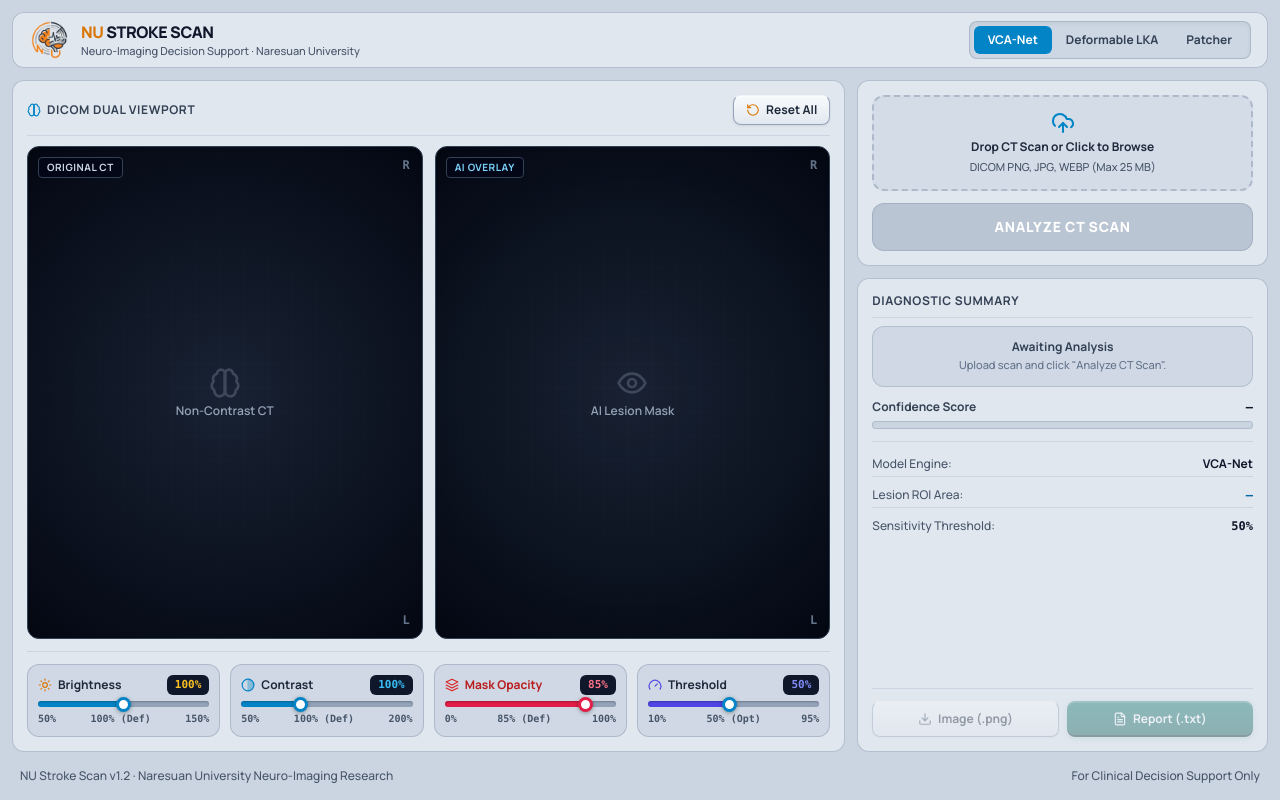
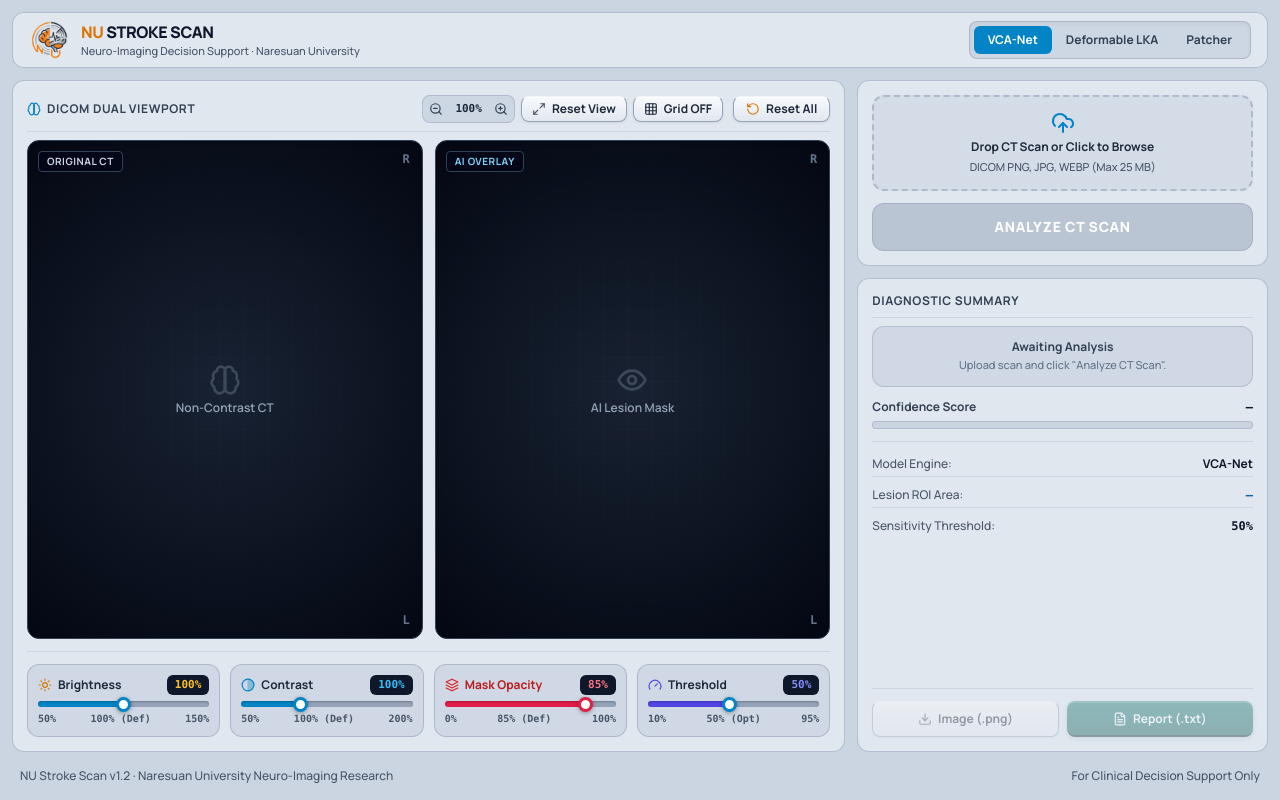
Before and after one commit to Cell1991/nu-stroke-scan, a Next.js app in the folder frontend/: page / in a window 1280 px wide. Built offline with nearby package versions, Linux system fonts and the light colour scheme.

Commit message:
feat: add synchronous zoom in/out, pan, reset view, and fine PACS grid overlay

```diff
--- a/frontend/src/app/page.tsx
+++ b/frontend/src/app/page.tsx
@@ -137,6 +137,50 @@ function Gauge({ className = "h-4 w-4" }: { className?: string }) {
   );
 }
 
+function ZoomIn({ className = "h-4 w-4" }: { className?: string }) {
+  return (
+    <svg className={className} fill="none" stroke="currentColor" strokeWidth="2" strokeLinecap="round" strokeLinejoin="round" viewBox="0 0 24 24">
+      <circle cx="11" cy="11" r="8" />
+      <line x1="21" x2="16.65" y1="21" y2="16.65" />
+      <line x1="11" x2="11" y1="8" y2="14" />
+      <line x1="8" x2="14" y1="11" y2="11" />
+    </svg>
+  );
+}
+
+function ZoomOut({ className = "h-4 w-4" }: { className?: string }) {
+  return (
+    <svg className={className} fill="none" stroke="currentColor" strokeWidth="2" strokeLinecap="round" strokeLinejoin="round" viewBox="0 0 24 24">
+      <circle cx="11" cy="11" r="8" />
+      <line x1="21" x2="16.65" y1="21" y2="16.65" />
+      <line x1="8" x2="14" y1="11" y2="11" />
+    </svg>
+  );
+}
+
+function Maximize2({ className = "h-4 w-4" }: { className?: string }) {
+  return (
+    <svg className={className} fill="none" stroke="currentColor" strokeWidth="2" strokeLinecap="round" strokeLinejoin="round" viewBox="0 0 24 24">
+      <polyline points="15 3 21 3 21 9" />
+      <polyline points="9 21 3 21 3 15" />
+      <line x1="21" x2="14" y1="3" y2="10" />
+      <line x1="3" x2="10" y1="21" y2="14" />
+    </svg>
+  );
+}
+
+function Grid({ className = "h-4 w-4" }: { className?: string }) {
+  return (
+    <svg className={className} fill="none" stroke="currentColor" strokeWidth="2" strokeLinecap="round" strokeLinejoin="round" viewBox="0 0 24 24">
+      <rect width="18" height="18" x="3" y="3" rx="2" />
+      <path d="M3 9h18" />
+      <path d="M3 15h18" />
+      <path d="M9 3v18" />
+      <path d="M15 3v18" />
+    </svg>
+  );
+}
+
 type ScanResult = {
   label: string;
   confidence: number;
@@ -158,12 +202,15 @@ const MODELS = [
 export default function HomePage() {
   const inputRef = useRef<HTMLInputElement>(null);
   const probDataRef = useRef<{ width: number; height: number; data: Uint8ClampedArray } | null>(null);
+  const dragStartRef = useRef<{ x: number; y: number; panX: number; panY: number } | null>(null);
+
   const [file, setFile] = useState<File | null>(null);
   const [imageUrl, setImageUrl] = useState<string | null>(null);
   const [result, setResult] = useState<ScanResult | null>(null);
   const [error, setError] = useState<string | null>(null);
   const [isScanning, setIsScanning] = useState(false);
   const [isDragging, setIsDragging] = useState(false);
+  const [isDraggingViewport, setIsDraggingViewport] = useState(false);
 
   // Model & Display Controls
   const [modelId, setModelId] = useState("vcanet");
@@ -171,6 +218,54 @@ export default function HomePage() {
   const [contrast, setContrast] = useState(100);
   const [maskOpacity, setMaskOpacity] = useState(85);
   const [threshold, setThreshold] = useState(50);
+
+  // Advanced Viewport Zoom, Pan & Fine Grid Controls
+  const [zoom, setZoom] = useState(1);
+  const [pan, setPan] = useState({ x: 0, y: 0 });
+  const [showGrid, setShowGrid] = useState(false);
+
+  function handleZoomIn() {
+    setZoom((prev) => Math.min(4, Number((prev + 0.25).toFixed(2))));
+  }
+
+  function handleZoomOut() {
+    setZoom((prev) => Math.max(0.5, Number((prev - 0.25).toFixed(2))));
+  }
+
+  function handleResetZoom() {
+    setZoom(1);
+    setPan({ x: 0, y: 0 });
+  }
+
+  function toggleGrid() {
+    setShowGrid((prev) => !prev);
+  }
+
+  function handleViewportMouseDown(e: React.MouseEvent) {
+    if (e.button !== 0) return;
+    setIsDraggingViewport(true);
+    dragStartRef.current = { x: e.clientX, y: e.clientY, panX: pan.x, panY: pan.y };
+  }
+
+  function handleViewportMouseMove(e: React.MouseEvent) {
+    if (!isDraggingViewport || !dragStartRef.current) return;
+    const dx = e.clientX - dragStartRef.current.x;
+    const dy = e.clientY - dragStartRef.current.y;
+    setPan({ x: dragStartRef.current.panX + dx, y: dragStartRef.current.panY + dy });
+  }
+
+  function handleViewportMouseUp() {
+    setIsDraggingViewport(false);
+    dragStartRef.current = null;
+  }
+
+  function handleViewportWheel(e: React.WheelEvent) {
+    if (e.deltaY < 0) {
+      setZoom((prev) => Math.min(4, Number((prev + 0.15).toFixed(2))));
+    } else {
+      setZoom((prev) => Math.max(0.5, Number((prev - 0.15).toFixed(2))));
+    }
+  }
 
   useEffect(() => {
     return () => {
@@ -337,11 +432,15 @@ export default function HomePage() {
     setError(null);
     setIsScanning(false);
     setIsDragging(false);
+    setIsDraggingViewport(false);
     setModelId("vcanet");
     setBrightness(100);
     setContrast(100);
     setMaskOpacity(85);
     setThreshold(50);
+    setZoom(1);
+    setPan({ x: 0, y: 0 });
+    setShowGrid(false);
     if (inputRef.current) {
       inputRef.current.value = "";
     }
@@ -480,41 +579,117 @@ be verified by a certified healthcare professional.
         <section className="col-span-8 flex flex-col gap-2 min-h-0">
           <div className="flex-1 min-h-0 bg-slate-200/95 border border-slate-400/60 rounded-xl p-3.5 flex flex-col shadow-xs">
 
-            {/* Viewport Top Bar */}
-            <div className="flex items-center justify-between pb-2.5 mb-2.5 border-b border-slate-300 shrink-0">
+            {/* Viewport Top Bar with Zoom, Reset Scale, Grid Toggle & Reset All */}
+            <div className="flex items-center justify-between pb-2 mb-2 border-b border-slate-300 shrink-0">
               <span className="text-xs font-bold uppercase tracking-wider text-slate-700 flex items-center gap-1.5">
                 <Brain className="h-3.5 w-3.5 text-sky-600" />
                 DICOM Dual Viewport
               </span>
 
+              {/* Viewport Interactive Tools */}
+              <div className="flex items-center gap-1.5">
+                {/* Zoom Controls Pill */}
+                <div className="flex items-center bg-slate-300/90 p-0.5 rounded-lg border border-slate-400/50 shadow-2xs">
+                  <button
+                    onClick={handleZoomOut}
+                    disabled={zoom <= 0.5}
+                    title="Zoom Out (-25%)"
+                    className="p-1 rounded-md text-slate-700 hover:text-slate-950 hover:bg-slate-200 disabled:opacity-30 disabled:cursor-not-allowed cursor-pointer transition-colors"
+                  >
+                    <ZoomOut className="h-3.5 w-3.5" />
+                  </button>
+
+                  <button
+                    onClick={handleResetZoom}
+                    title="Click to Reset Zoom to 100%"
+                    className="px-2 py-0.5 rounded text-[11px] font-mono font-black text-slate-800 hover:text-sky-700 hover:bg-slate-200 cursor-pointer transition-colors"
+                  >
+                    {Math.round(zoom * 100)}%
+                  </button>
+
+                  <button
+                    onClick={handleZoomIn}
+                    disabled={zoom >= 4}
+                    title="Zoom In (+25%)"
+                    className="p-1 rounded-md text-slate-700 hover:text-slate-950 hover:bg-slate-200 disabled:opacity-30 disabled:cursor-not-allowed cursor-pointer transition-colors"
+                  >
+                    <ZoomIn className="h-3.5 w-3.5" />
+                  </button>
+                </div>
+
+                {/* Reset View Button */}
+                <button
+                  onClick={handleResetZoom}
+                  title="Reset Viewport to Default Scale (100%) and Center"
+                  className="btn-tactile-light px-2.5 py-1 rounded-lg text-xs font-bold text-slate-700 hover:text-sky-700 flex items-center gap-1.5 cursor-pointer shadow-2xs"
+                >
+                  <Maximize2 className="h-3.5 w-3.5 text-slate-600" />
+                  Reset View
+                </button>
+
+                {/* Gridlines Toggle Button */}
+                <button
+                  onClick={toggleGrid}
+                  title={showGrid ? "Disable Fine Medical Gridlines" : "Enable Fine Medical Measurement Gridlines"}
+                  className={`px-2.5 py-1 rounded-lg text-xs font-bold flex items-center gap-1.5 cursor-pointer transition-all shadow-2xs ${
+                    showGrid
+                      ? "bg-sky-600 text-white shadow-xs border border-sky-700"
+                      : "btn-tactile-light text-slate-700 hover:text-sky-700"
+                  }`}
+                >
+                  <Grid className="h-3.5 w-3.5" />
+                  Grid {showGrid ? "ON" : "OFF"}
+                </button>
+
                 {/* Complete Reset Control */}
                 <button
                   onClick={resetAll}
-                className="btn-tactile-light px-3 py-1.5 rounded-lg text-xs font-bold text-slate-700 hover:text-amber-700 hover:border-amber-400 flex items-center gap-1.5 cursor-pointer shadow-2xs"
+                  className="btn-tactile-light px-3 py-1 rounded-lg text-xs font-bold text-slate-700 hover:text-amber-700 hover:border-amber-400 flex items-center gap-1.5 cursor-pointer shadow-2xs ml-1"
                   title="Reset all images, inputs, results, and parameters to default"
                 >
                   <RotateCcw className="h-3.5 w-3.5 text-amber-600" />
                   Reset All
                 </button>
               </div>
+            </div>
 
             {/* Dual CT Scanners Display */}
             <div className="flex-1 min-h-0 grid grid-cols-2 gap-3">
               {/* Left: Original CT */}
-              <div className="dicom-canvas-bg relative rounded-xl border border-slate-700 overflow-hidden flex items-center justify-center p-2 shadow-inner">
-                <div className="absolute top-2.5 left-2.5 px-2 py-0.5 rounded bg-slate-950/80 border border-slate-700 text-[10px] font-bold text-slate-300 uppercase tracking-wider">
+              <div
+                onMouseDown={handleViewportMouseDown}
+                onMouseMove={handleViewportMouseMove}
+                onMouseUp={handleViewportMouseUp}
+                onMouseLeave={handleViewportMouseUp}
+                onWheel={handleViewportWheel}
+                className={`dicom-canvas-bg relative rounded-xl border border-slate-700 overflow-hidden flex items-center justify-center p-2 shadow-inner select-none ${
+                  zoom > 1 ? (isDraggingViewport ? "cursor-grabbing" : "cursor-grab") : "cursor-default"
+                }`}
+              >
+                {/* Fine Medical Grid Overlay */}
+                {showGrid && <div className="dicom-fine-grid absolute inset-0 z-10" />}
+
+                <div className="absolute top-2.5 left-2.5 z-20 px-2 py-0.5 rounded bg-slate-950/80 border border-slate-700 text-[10px] font-bold text-slate-300 uppercase tracking-wider pointer-events-none">
                   Original CT
                 </div>
-                <span className="absolute top-2.5 right-3 text-xs font-mono text-slate-500 font-bold">R</span>
-                <span className="absolute bottom-2.5 right-3 text-xs font-mono text-slate-500 font-bold">L</span>
+                <span className="absolute top-2.5 right-3 z-20 text-xs font-mono text-slate-500 font-bold pointer-events-none">R</span>
+                <span className="absolute bottom-2.5 right-3 z-20 text-xs font-mono text-slate-500 font-bold pointer-events-none">L</span>
 
                 {imageUrl ? (
+                  <div
+                    className="relative h-full w-full flex items-center justify-center transition-transform duration-75 ease-out pointer-events-none"
+                    style={{
+                      transform: `translate(${pan.x}px, ${pan.y}px) scale(${zoom})`,
+                      transformOrigin: "center center",
+                    }}
+                  >
                     <img
                       src={imageUrl}
                       alt="Original Scan"
                       className="max-h-full max-w-full object-contain pointer-events-none transition-[filter]"
                       style={{ filter: `brightness(${brightness}%) contrast(${contrast}%)` }}
                     />
+                  </div>
                 ) : (
                   <div className="text-center text-slate-500 space-y-1">
                     <Brain className="h-8 w-8 mx-auto opacity-30 text-slate-400" />
@@ -524,18 +699,36 @@ be verified by a certified healthcare professional.
               </div>
 
               {/* Right: AI Segmentation Mask */}
-              <div className="dicom-canvas-bg relative rounded-xl border border-slate-700 overflow-hidden flex items-center justify-center p-2 shadow-inner">
-                <div className="absolute top-2.5 left-2.5 px-2 py-0.5 rounded bg-slate-950/80 border border-slate-700 text-[10px] font-bold text-sky-300 uppercase tracking-wider flex items-center gap-1.5">
+              <div
+                onMouseDown={handleViewportMouseDown}
+                onMouseMove={handleViewportMouseMove}
+                onMouseUp={handleViewportMouseUp}
+                onMouseLeave={handleViewportMouseUp}
+                onWheel={handleViewportWheel}
+                className={`dicom-canvas-bg relative rounded-xl border border-slate-700 overflow-hidden flex items-center justify-center p-2 shadow-inner select-none ${
+                  zoom > 1 ? (isDraggingViewport ? "cursor-grabbing" : "cursor-grab") : "cursor-default"
+                }`}
+              >
+                {/* Fine Medical Grid Overlay */}
+                {showGrid && <div className="dicom-fine-grid absolute inset-0 z-10" />}
+
+                <div className="absolute top-2.5 left-2.5 z-20 px-2 py-0.5 rounded bg-slate-950/80 border border-slate-700 text-[10px] font-bold text-sky-300 uppercase tracking-wider flex items-center gap-1.5 pointer-events-none">
                   AI Overlay
                   {result && (
                     <span className={`h-1.5 w-1.5 rounded-full ${result.detected ? "bg-red-500 animate-pulse" : "bg-emerald-400"}`} />
                   )}
                 </div>
-                <span className="absolute top-2.5 right-3 text-xs font-mono text-slate-500 font-bold">R</span>
-                <span className="absolute bottom-2.5 right-3 text-xs font-mono text-slate-500 font-bold">L</span>
+                <span className="absolute top-2.5 right-3 z-20 text-xs font-mono text-slate-500 font-bold pointer-events-none">R</span>
+                <span className="absolute bottom-2.5 right-3 z-20 text-xs font-mono text-slate-500 font-bold pointer-events-none">L</span>
 
                 {imageUrl ? (
-                  <div className="relative h-full w-full flex items-center justify-center">
+                  <div
+                    className="relative h-full w-full flex items-center justify-center transition-transform duration-75 ease-out pointer-events-none"
+                    style={{
+                      transform: `translate(${pan.x}px, ${pan.y}px) scale(${zoom})`,
+                      transformOrigin: "center center",
+                    }}
+                  >
                     <img
                       src={imageUrl}
                       alt="Base Scan"
```
Also changed, not shown: frontend/src/app/globals.css (+11 -0 lines). Lines whose indentation alone changed are shown as unchanged.
